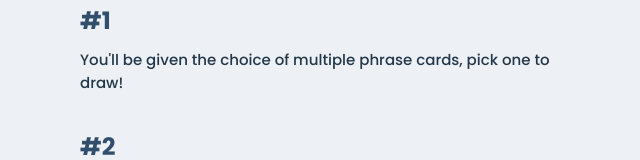
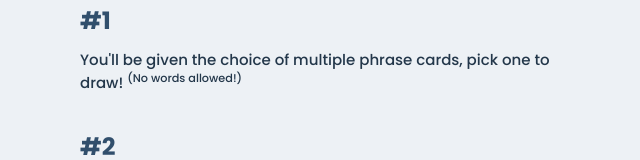
Before and after one commit to joshstar/rakugaki, a Vue app: page / in a window 1280 px wide. Shown: the part 420-580 px from the top of the page, without its empty margins (310-950 px from the left). Built offline with nearby package versions, Linux system fonts and the light colour scheme; some icons are missing; what @yzfe/vue3-svgicon would draw is missing.

Commit message:
Update rules text

```diff
--- a/src/components/Rules.vue
+++ b/src/components/Rules.vue
@@ -5,6 +5,7 @@
 			<div class="rule">
 				<span>#1</span>
 				You'll be given the choice of multiple phrase cards, pick one to draw!
+				<sup>(No words allowed!)</sup>
 			</div>
 
 			<div class="rule">
```
